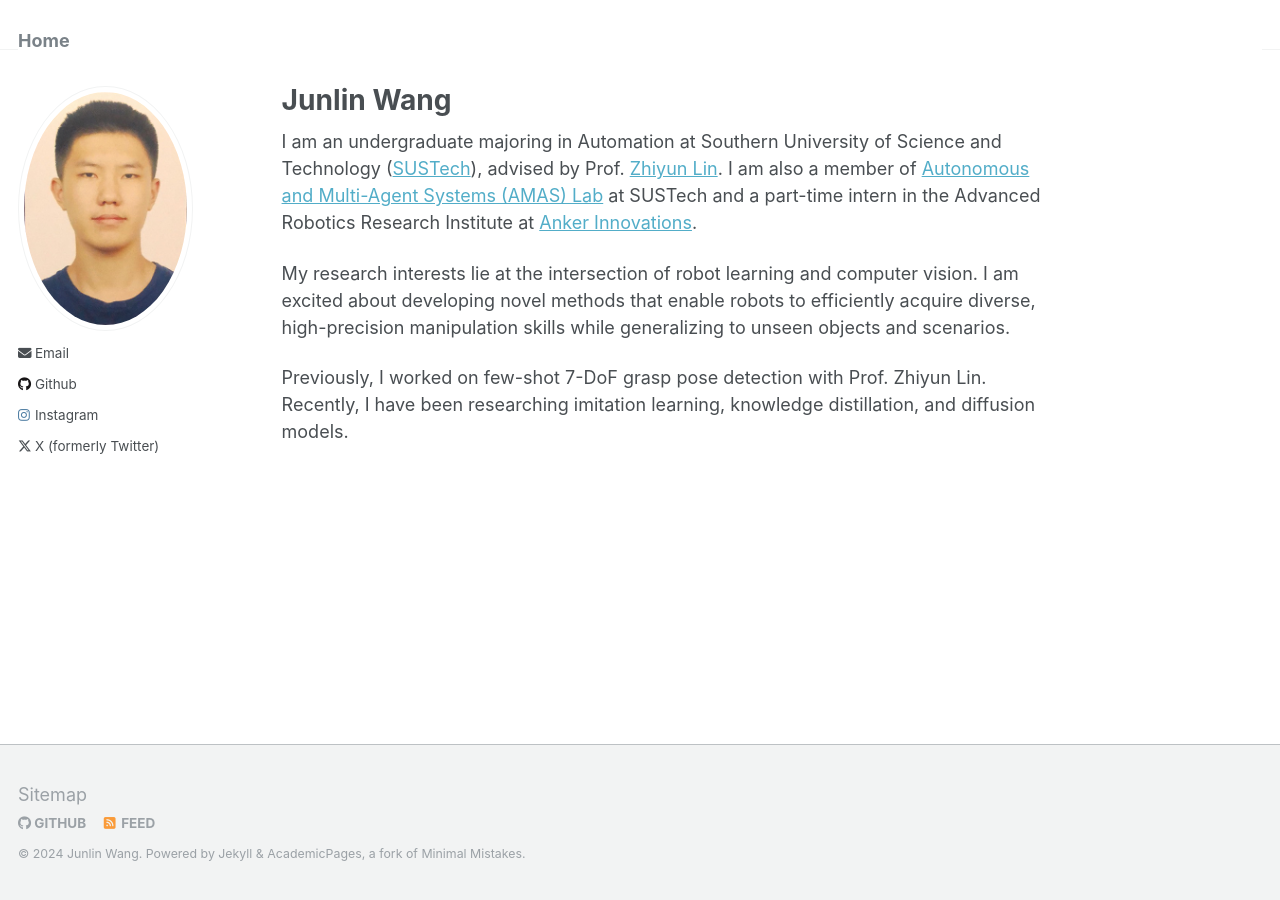
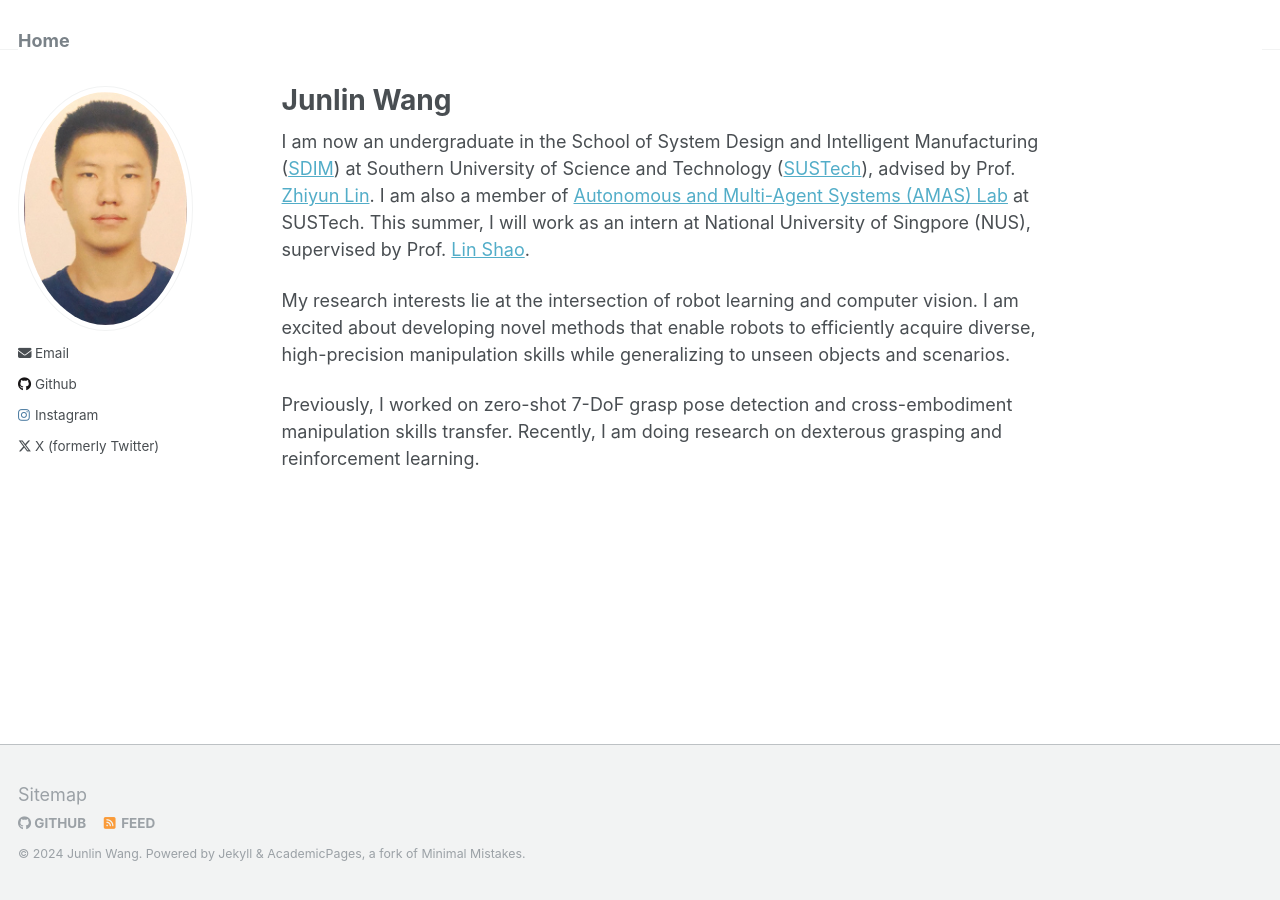
Before and after one commit to HenryWJL/HenryWJL.github.io, a Jekyll site: the page built from _pages/about.md, in a window 1280 px wide. Built offline with Jekyll 4.4.1, drawn with Linux system fonts in a browser that asks for light colours.

Commit message:
Update about.md

```diff
--- a/_pages/about.md
+++ b/_pages/about.md
@@ -7,8 +7,8 @@ redirect_from:
   - /about.html
 ---
 
-I am an undergraduate majoring in Automation at Southern University of Science and Technology ([SUSTech](https://www.sustech.edu.cn/en/)), advised by Prof. [Zhiyun Lin](https://scholar.google.com/citations?user=ic9y2dIAAAAJ&hl=en). I am also a member of [Autonomous and Multi-Agent Systems (AMAS) Lab](https://github.com/SUSTech-AMASLAB) at SUSTech and a part-time intern in the Advanced Robotics Research Institute at [Anker Innovations](https://en.anker-in.com/).
+I am now an undergraduate in the School of System Design and Intelligent Manufacturing ([SDIM](https://www.sustech.edu.cn/en/colleges/school-of-system-design-and-intelligent-manufacturing.html))  at Southern University of Science and Technology ([SUSTech](https://www.sustech.edu.cn/en/)), advised by Prof. [Zhiyun Lin](https://scholar.google.com/citations?user=ic9y2dIAAAAJ&hl=en). I am also a member of [Autonomous and Multi-Agent Systems (AMAS) Lab](https://github.com/SUSTech-AMASLAB) at SUSTech. This summer, I will work as an intern at National University of Singpore (NUS), supervised by Prof. [Lin Shao](https://scholar.google.com/citations?user=UU76Pg4AAAAJ&hl=en).
 
 My research interests lie at the intersection of robot learning and computer vision. I am excited about developing novel methods that enable robots to efficiently acquire diverse, high-precision manipulation skills while generalizing to unseen objects and scenarios.
 
-Previously, I worked on few-shot 7-DoF grasp pose detection with Prof. Zhiyun Lin. Recently, I have been researching imitation learning, knowledge distillation, and diffusion models.
+Previously, I worked on zero-shot 7-DoF grasp pose detection and cross-embodiment manipulation skills transfer. Recently, I am doing research on dexterous grasping and reinforcement learning.
```
